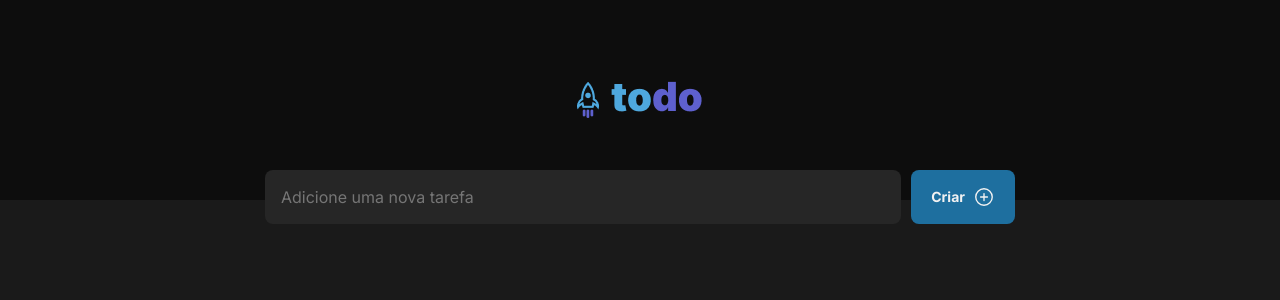
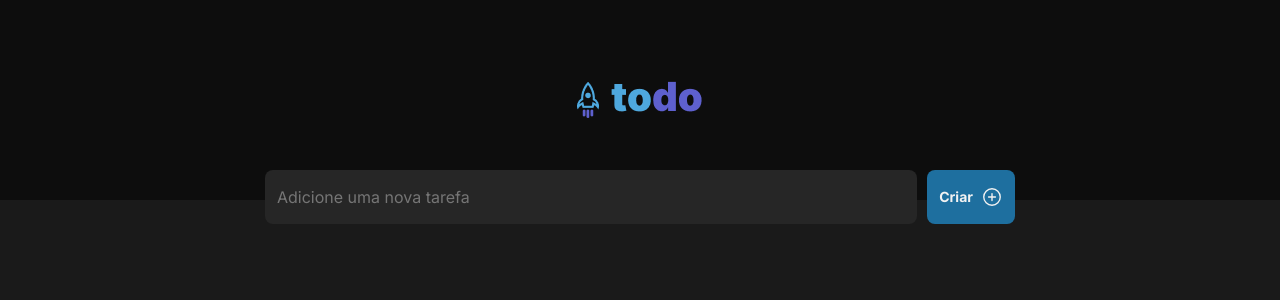
Before and after one commit to geoalt/rocketseat-desafio1-react-todo, a React (Vite) app: page / in a window 1280 px wide. Shown: the top 300 px of the page. Built offline with nearby package versions, Linux system fonts and the light colour scheme.

Commit message:
style: lower parent container inline paddings

```diff
--- a/src/components/Header/index.tsx
+++ b/src/components/Header/index.tsx
@@ -5,7 +5,7 @@ import { PlusCircle } from '@phosphor-icons/react';
 function Header() {
   return (
     <div className={styles.headerContainer}>
-      <header>
+      <header className={styles.header}>
         <img src={logo} alt="" />
         <form className={styles.newTaskContainer}>
           <input type="text" name="" id="" placeholder="Adicione uma nova tarefa" />
--- a/src/components/Header/styles.module.scss
+++ b/src/components/Header/styles.module.scss
@@ -1,22 +1,22 @@
 .headerContainer {
   height: 12.5rem;
   background-color: var(--gray-700);
-  padding-top: 72px;
+  padding-top: 4.5rem;
+  padding-inline: 8px;
 }
 
-header {
+.header {
   display: flex;
   flex-direction: column;
   align-items: center;
   width: 100%;
   max-width: 75rem;
 
-  padding-inline: 12px;
   margin-inline: auto;
   gap: 50px;
 
   & img {
-    width: 126px;
+    width: 7.875rem;
   }
 }
 
@@ -24,7 +24,7 @@ header {
   display: flex;
 
   width: 100%;
-  max-width: 750px;
+  max-width: 46.875rem;
   gap: 10px;
 
   & input,
@@ -39,7 +39,7 @@ header {
     border-radius: 8px;
 
     flex-grow: 1;
-    padding-inline: 1rem;
+    padding-inline: 0.75rem;
 
     &:focus {
       outline: 0;
@@ -52,7 +52,7 @@ header {
     align-items: center;
     font-size: 0.875rem;
     font-weight: bold;
-    padding-inline: 1.25rem;
+    padding-inline: 0.75rem;
     border-radius: 8px;
     background-color: var(--blue-dark);
     border: none;
```
